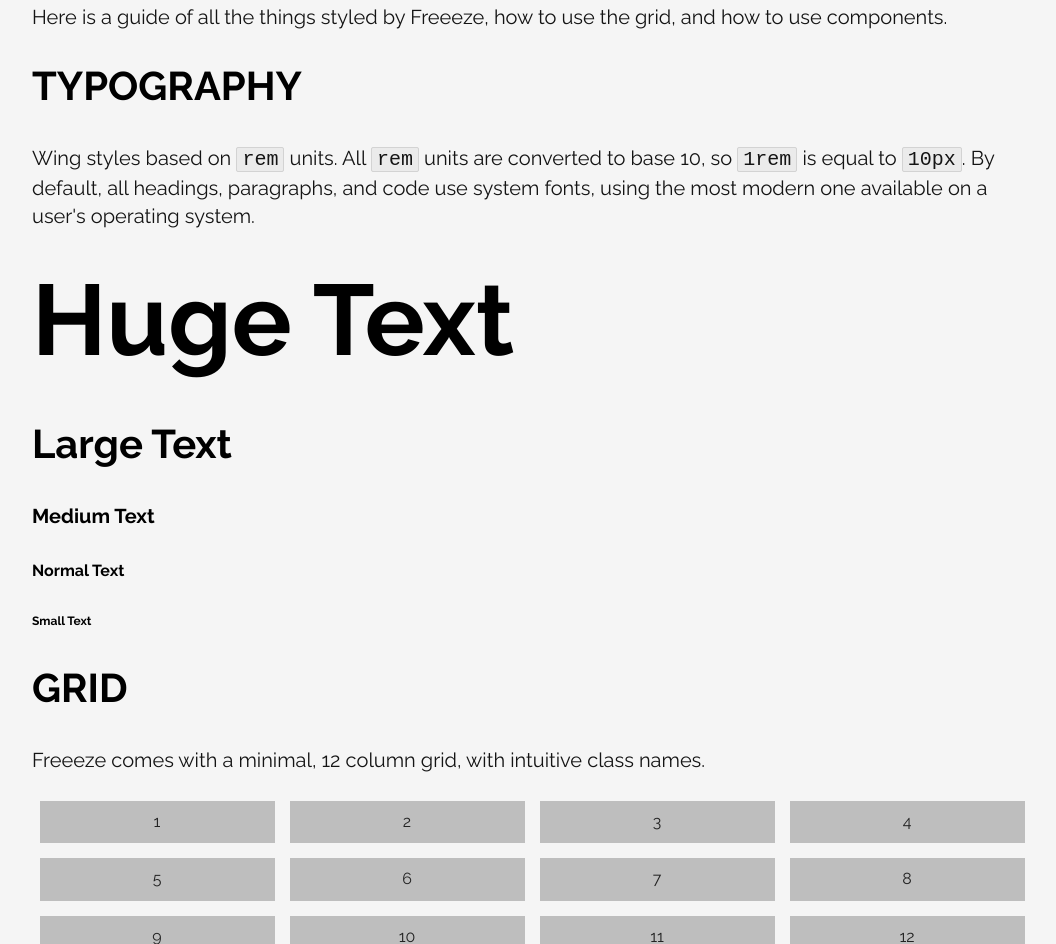
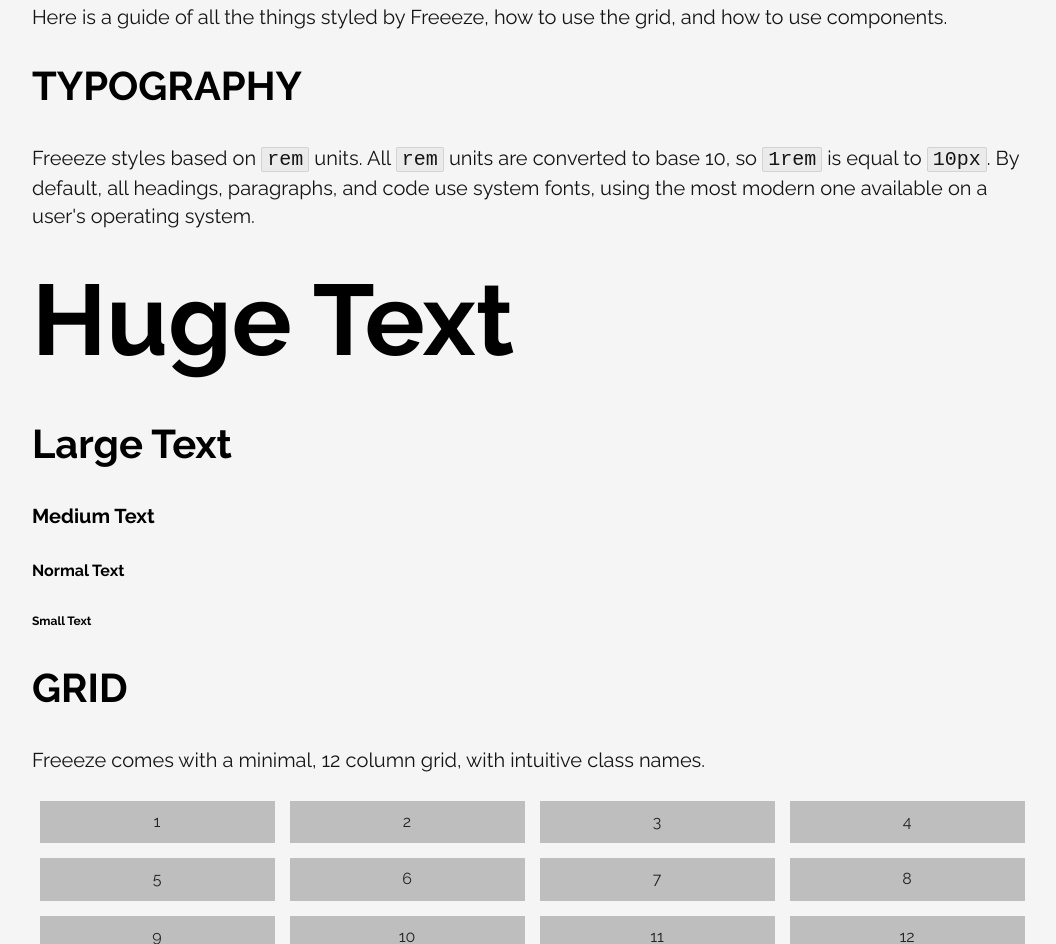
Before and after one commit to joshternyak/freeezecss.github.io, a plain HTML site: page index.html in a window 1280 px wide. Shown: the part 1252-2196 px from the top of the page, without its empty margins (108-1164 px from the left). Drawn offline with Linux system fonts and the light colour scheme.

Commit message:
Fixed typo

```diff
--- a/index.html
+++ b/index.html
@@ -40,7 +40,7 @@
             <h1 class="text-large text-black text-uppercase">Guide</h1>
             <p class="text-medium text-left mt-3 text-dark">Here is a guide of all the things styled by Freeeze, how to use the grid, and how to use components.</p>
             <h1 class="text-large text-black text-uppercase">Typography</h1>
-            <p class="text-medium text-left mt-3 text-dark">Wing styles based on <code class="code">rem</code> units. All  <code class="code">rem</code> units are converted to base 10, so <code class="code">1rem</code> is equal to <code class="code">10px</code>. By default, all headings, paragraphs, and code use system fonts, using the most modern one available on a user's operating system.</p>
+            <p class="text-medium text-left mt-3 text-dark">Freeeze styles based on <code class="code">rem</code> units. All  <code class="code">rem</code> units are converted to base 10, so <code class="code">1rem</code> is equal to <code class="code">10px</code>. By default, all headings, paragraphs, and code use system fonts, using the most modern one available on a user's operating system.</p>
             <h1 class="text-huge text-black mb-1 mt-0">Huge Text</h1>
             <h1 class="text-large text-black mb-3">Large Text</h1>
             <h1 class="text-medium text-black mb-3">Medium Text</h1>
```
